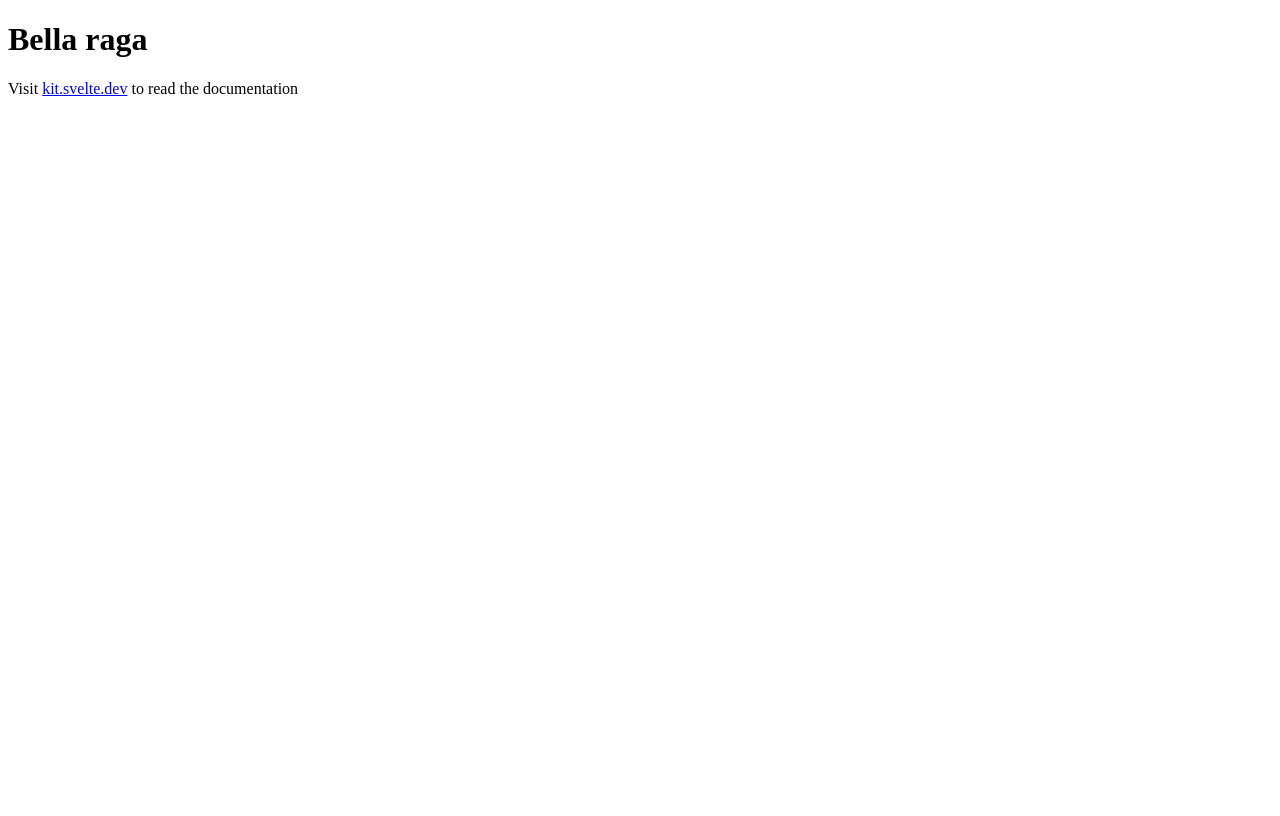
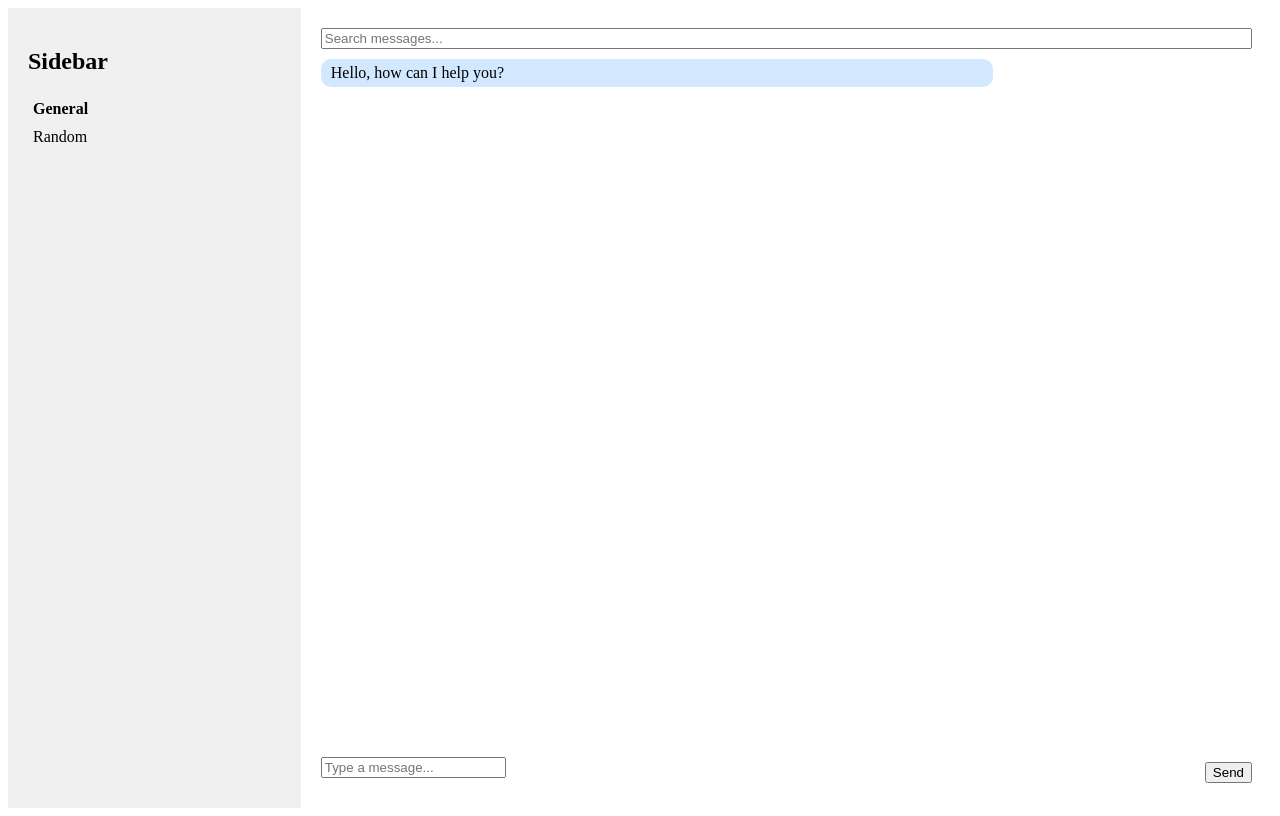
Before and after one commit to enetsos/supsi-chat-svelte, a SvelteKit app: page / in a window 1280 px wide. Built offline with nearby package versions, Linux system fonts and the light colour scheme.

Commit message:
create a basic chat

```diff
--- a/src/routes/+page.svelte
+++ b/src/routes/+page.svelte
@@ -1,2 +1,164 @@
-<h1>Bella raga</h1>
-<p>Visit <a href="https://kit.svelte.dev">kit.svelte.dev</a> to read the documentation</p>
+<!-- App.svelte -->
+<script>
+    import { onMount } from "svelte";
+    import { createEventDispatcher } from "svelte";
+
+    const dispatch = createEventDispatcher();
+
+    let messages = [];
+    let newMessage = "";
+    let searchTerm = "";
+    let currentChannel = "General"; // Initial channel
+
+    const sendMessage = () => {
+        if (newMessage.trim() !== "") {
+            messages = [
+                ...messages,
+                {
+                    text: newMessage.trim(),
+                    fromMe: true,
+                    channel: currentChannel,
+                },
+            ];
+            newMessage = "";
+        }
+    };
+
+    const receiveMessage = () => {
+        messages = [
+            ...messages,
+            {
+                text: "Hello, how can I help you?",
+                fromMe: false,
+                channel: currentChannel,
+            },
+        ];
+    };
+
+    onMount(receiveMessage);
+
+    const switchChannel = (channel) => {
+        currentChannel = channel;
+        dispatch("channelChange", currentChannel);
+    };
+</script>
+
+<div class="chat-container">
+    <div class="sidebar">
+        <h2>Sidebar</h2>
+        <ul>
+            <li
+                on:click={() => switchChannel("General")}
+                class:active={currentChannel === "General"}
+            >
+                General
+            </li>
+            <li
+                on:click={() => switchChannel("Random")}
+                class:active={currentChannel === "Random"}
+            >
+                Random
+            </li>
+            <!-- Add more channels here -->
+        </ul>
+    </div>
+
+    <div class="chat">
+        <input
+            type="text"
+            bind:value={searchTerm}
+            placeholder="Search messages..."
+        />
+
+        <div class="message-list">
+            {#each messages.filter((message) => message.channel === currentChannel && message.text
+                        .toLowerCase()
+                        .includes(searchTerm.toLowerCase())) as message}
+                <div
+                    class="message {message.fromMe ? 'from-me' : 'from-others'}"
+                >
+                    {message.text}
+                </div>
+            {/each}
+        </div>
+
+        <div class="input-bar">
+            <input
+                type="text"
+                bind:value={newMessage}
+                on:keydown={(e) => e.key === "Enter" && sendMessage()}
+                placeholder="Type a message..."
+            />
+            <button on:click={sendMessage}>Send</button>
+        </div>
+    </div>
+</div>
+
+<style>
+    .chat-container {
+        display: flex;
+        height: 100vh;
+    }
+
+    .sidebar {
+        width: 20%;
+        background-color: #f0f0f0;
+        padding: 20px;
+        overflow-y: auto;
+    }
+
+    .chat {
+        flex: 1;
+        display: flex;
+        flex-direction: column;
+        padding: 20px;
+        overflow-y: auto;
+    }
+
+    .message-list {
+        flex: 1;
+        overflow-y: auto;
+    }
+
+    .message {
+        margin-bottom: 10px;
+        padding: 5px 10px;
+        border-radius: 10px;
+        max-width: 70%;
+    }
+
+    .message.from-me {
+        align-self: flex-end;
+        background-color: #e2e2e2;
+    }
+
+    .message.from-others {
+        align-self: flex-start;
+        background-color: #d1e8ff;
+    }
+
+    .input-bar {
+        display: flex;
+        align-items: center;
+        justify-content: space-between;
+        margin-top: 20px;
+    }
+
+    input[type="text"] {
+        margin-bottom: 10px;
+    }
+
+    .sidebar ul {
+        list-style-type: none;
+        padding: 0;
+    }
+
+    .sidebar ul li {
+        cursor: pointer;
+        padding: 5px;
+    }
+
+    .sidebar ul li.active {
+        font-weight: bold;
+    }
+</style>
```
